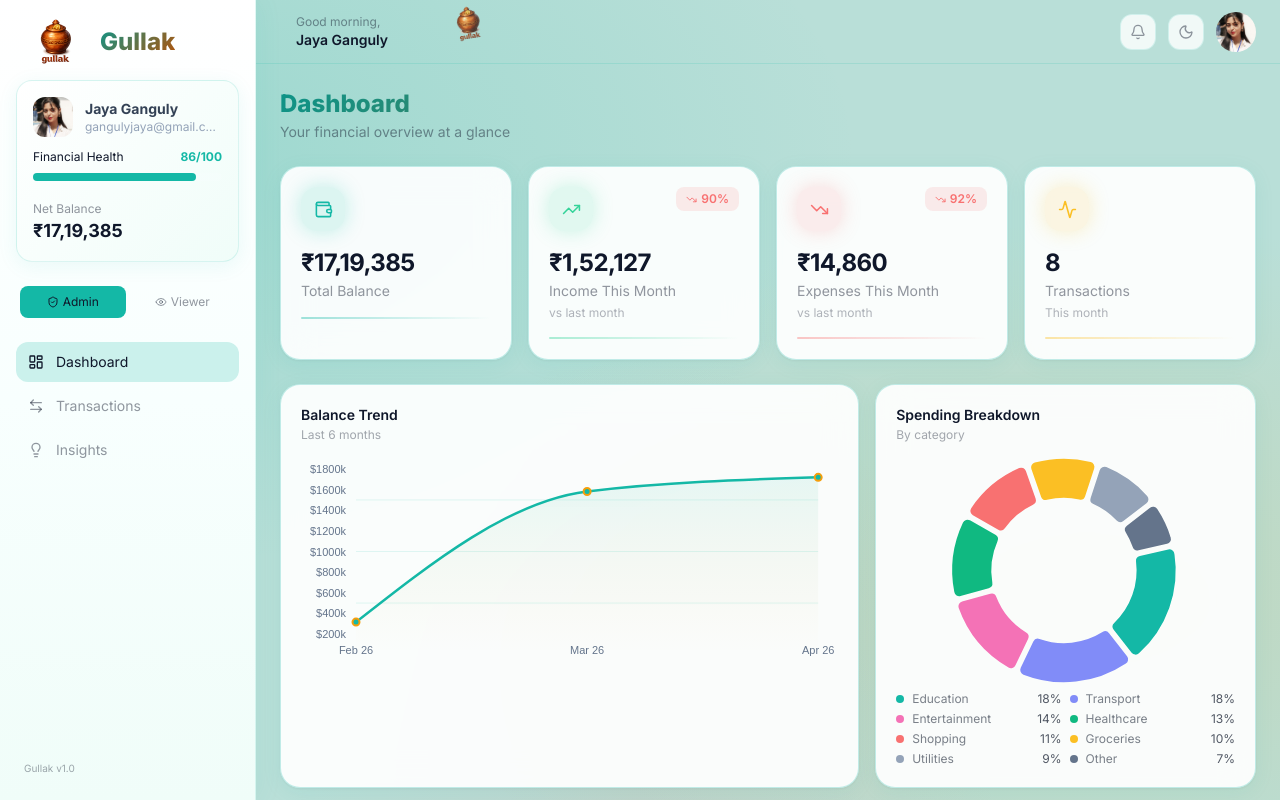
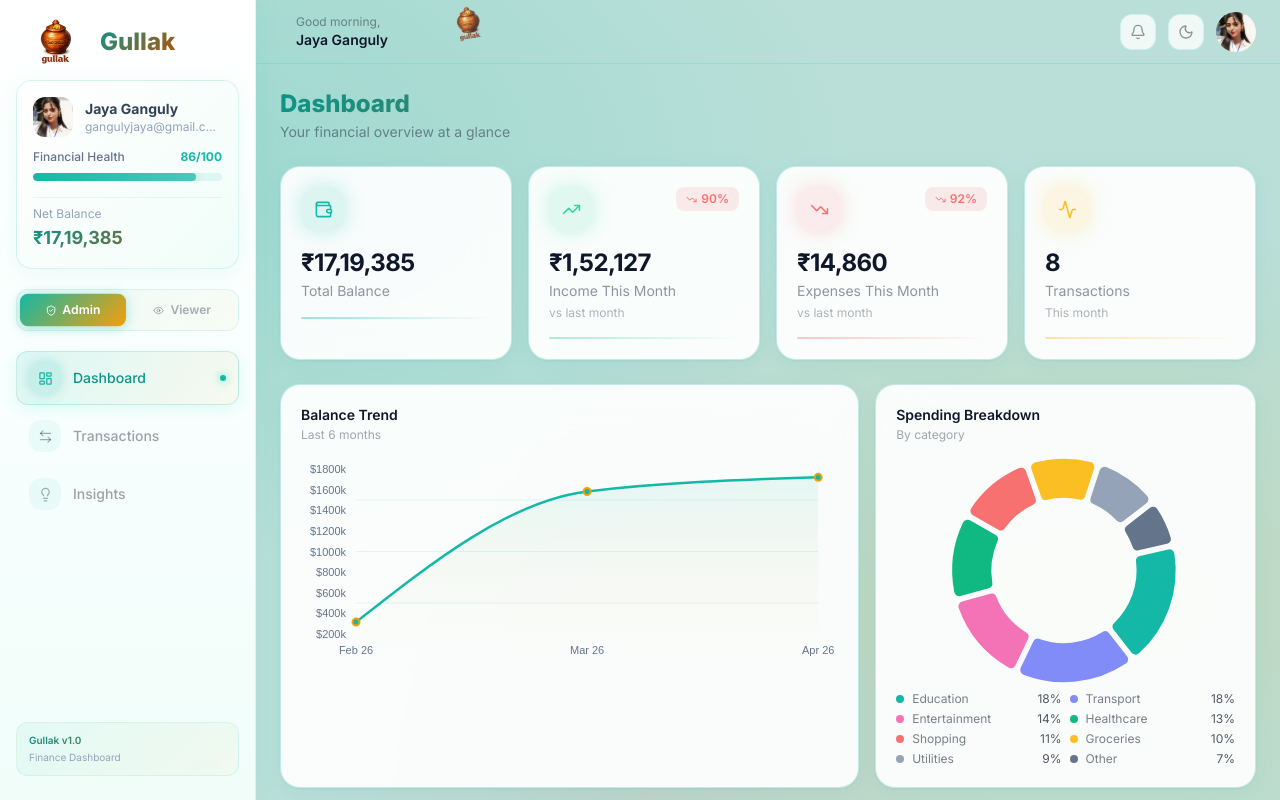
Before and after one commit to Pseudocoder000/Zorvyn_Assignment, a React (Vite) app in the folder Gullak/: page /dashboard in a window 1280 px wide. Built offline with nearby package versions, Linux system fonts and the light colour scheme.

Commit message:
sidebar fix

```diff
--- a/Gullak/src/components/layout/Sidebar.jsx
+++ b/Gullak/src/components/layout/Sidebar.jsx
@@ -1,5 +1,5 @@
 import { Link, useLocation } from 'react-router-dom'
-import { LayoutDashboard, ArrowLeftRight, Lightbulb, ShieldCheck, Eye } from 'lucide-react'
+import { LayoutDashboard, ArrowLeftRight, Lightbulb, TrendingUp, ShieldCheck, Eye } from 'lucide-react'
 import { useSelector, useDispatch } from 'react-redux'
 import { setRole } from '../../features/auth/authSlice'
 import { formatCurrency } from '../../utils/formatters'
@@ -7,12 +7,12 @@ import gullak from "../../stickers/gullak.png"
 import profileImg from "../../assets/profile.jpg";
 
 const links = [
-  { to: '/dashboard', label: 'Dashboard', icon: LayoutDashboard },
+  { to: '/dashboard',    label: 'Dashboard',    icon: LayoutDashboard },
   { to: '/transactions', label: 'Transactions', icon: ArrowLeftRight },
-  { to: '/insights', label: 'Insights', icon: Lightbulb },
+  { to: '/insights',     label: 'Insights',     icon: Lightbulb },
 ]
 
-export default function Sidebar({ isOpen, setIsOpen }) {
+export default function Sidebar() {
   const location = useLocation()
   const dispatch = useDispatch()
   const { role, user } = useSelector(s => s.auth)
@@ -22,28 +22,13 @@ export default function Sidebar({ isOpen, setIsOpen }) {
 
   const totalIncome  = transactions.filter(t => t.type === 'income').reduce((a, t) => a + t.amount, 0)
   const totalExpense = transactions.filter(t => t.type === 'expense').reduce((a, t) => a + t.amount, 0)
-  const balance = totalIncome - totalExpense
-  const health = Math.min(100, Math.max(0, Math.round(((totalIncome - totalExpense) / Math.max(totalIncome, 1)) * 100)))
-  const healthColor = health > 60 ? '#14b8a6' : health > 30 ? '#f59e0b' : '#f87171'
+  const balance      = totalIncome - totalExpense
+  const health       = Math.min(100, Math.max(0, Math.round(((totalIncome - totalExpense) / Math.max(totalIncome, 1)) * 100)))
+  const healthColor  = health > 60 ? '#14b8a6' : health > 30 ? '#f59e0b' : '#f87171'
 
   return (
-    <>
-      {/* BACKDROP (mobile) */}
-      {isOpen && (
-        <div
-          className="fixed inset-0 bg-black/40 z-40 md:hidden"
-          onClick={() => setIsOpen(false)}
-        />
-      )}
-
     <aside
-        className={`
-          fixed md:static top-0 left-0 h-full z-50
-          w-64 shrink-0 py-6 px-4 gap-5 flex flex-col
-          transition-transform duration-300
-          ${isOpen ? 'translate-x-0' : '-translate-x-full'}
-          md:translate-x-0
-        `}
+      className="hidden md:flex flex-col w-64 shrink-0 py-6 px-4 gap-5 transition-colors duration-300"
       style={{
         background: isLight
           ? 'linear-gradient(180deg, #ffffff 0%, #f8fffe 50%, #f0fdf9 100%)'
@@ -54,113 +39,198 @@ export default function Sidebar({ isOpen, setIsOpen }) {
         boxShadow: isLight ? '4px 0 24px rgba(20,184,166,0.06)' : 'none',
       }}
     >
-
-        {/* LOGO */}
+      {}
       <div className="flex items-center gap-3 px-2">
+        {/* <div className="w-9 h-9 rounded-2xl gb flex items-center justify-center shrink-0"> */}
         <div className="w-16 h-9 rounded-2xl flex items-center justify-center shrink-0">
+          {/* <TrendingUp size={16} className="text-white" /> */}
           <img src={gullak} alt="logo" />
         </div>
         <span className="text-2xl font-extrabold gt">Gullak</span>
       </div>
 
-        {/* PROFILE CARD */}
+      {}
       <div
-          className="p-4 flex flex-col gap-3 rounded-2xl"
+        className="p-4 flex flex-col gap-3 rounded-2xl transition-all duration-300"
         style={isLight ? {
           background: 'linear-gradient(135deg, #ffffff 0%, #f0fdf9 100%)',
           border: '1px solid rgba(20,184,166,0.15)',
-            boxShadow: '0 4px 20px rgba(20,184,166,0.08)',
+          boxShadow: '0 4px 20px rgba(20,184,166,0.08), 0 1px 0 rgba(255,255,255,0.8) inset',
         } : {
           background: 'rgba(255,255,255,0.03)',
           border: '1px solid rgba(255,255,255,0.06)',
           boxShadow: '0 4px 24px rgba(0,0,0,0.3)',
         }}
       >
-
+        {}
         <div className="flex items-center gap-3">
          <div className="w-10 h-10 rounded-xl overflow-hidden shrink-0">
-              <img src={profileImg} className="w-full h-full object-cover" />
+  <img
+    src={profileImg}
+    alt="profile"
+    className="w-full h-full object-cover"
+  />
 </div>
           <div className="min-w-0">
             <p className={`text-sm font-bold truncate ${isLight ? 'text-slate-700' : 'text-white'}`}>
-                {user?.name}
+              {user.name}
             </p>
             <p className={`text-xs truncate ${isLight ? 'text-slate-400' : 'text-white/40'}`}>
-                {user?.email}
+              {user.email}
             </p>
           </div>
         </div>
 
-          {/* HEALTH */}
+        {/* financial health*/}
         <div>
-            <div className="flex justify-between mb-2">
-              <span className="text-xs">Financial Health</span>
+          <div className="flex items-center justify-between mb-2">
+            <span className={`text-xs font-medium ${isLight ? 'text-slate-500' : 'text-white/40'}`}>
+              Financial Health
+            </span>
             <span className="text-xs font-bold" style={{ color: healthColor }}>
               {health}/100
             </span>
           </div>
-            <div className="h-2 rounded-full bg-white/10">
+          <div className="h-2 rounded-full overflow-hidden"
+            style={{ background: isLight ? 'rgba(20,184,166,0.1)' : 'rgba(255,255,255,0.06)' }}>
             <div
-                className="h-full rounded-full"
-                style={{ width: `${health}%`, background: healthColor }}
+              className="h-full rounded-full transition-all duration-700"
+              style={{
+                width: `${health}%`,
+                background: `linear-gradient(90deg, ${healthColor}, ${healthColor}bb)`,
+                boxShadow: `0 0 10px ${healthColor}66`,
+              }}
             />
           </div>
         </div>
 
-          {/* BALANCE */}
-          <div className="pt-2">
-            <p className="text-xs text-white/40">Net Balance</p>
-            <p className="text-lg font-bold">{formatCurrency(balance)}</p>
+        {/* Balance */}
+        <div className="pt-2 mt-1"
+          style={{ borderTop: isLight ? '1px solid rgba(20,184,166,0.1)' : '1px solid rgba(255,255,255,0.06)' }}>
+          <p className={`text-xs mb-0.5 ${isLight ? 'text-slate-400' : 'text-white/40'}`}>Net Balance</p>
+          <p className="text-lg font-bold gt">{formatCurrency(balance)}</p>
         </div>
       </div>
 
-        {/* ROLE SWITCH */}
-        <div className="flex gap-1 p-1 rounded-xl bg-white/5">
+      {/* Role Switcher */}
+      <div
+        className="flex gap-1.5 p-1 rounded-xl transition-all duration-300"
+        style={isLight ? {
+          background: 'linear-gradient(135deg, rgba(20,184,166,0.06) 0%, rgba(245,158,11,0.04) 100%)',
+          border: '1px solid rgba(20,184,166,0.12)',
+        } : {
+          background: 'rgba(255,255,255,0.03)',
+          border: '1px solid rgba(255,255,255,0.05)',
+        }}
+      >
         {[
-            { v: 'admin', l: 'Admin', I: ShieldCheck },
+          { v: 'admin',  l: 'Admin',  I: ShieldCheck },
           { v: 'viewer', l: 'Viewer', I: Eye },
         ].map(({ v, l, I }) => {
-            const active = role === v
+          const isActive = role === v
           return (
-              <button
-                key={v}
-                onClick={() => dispatch(setRole(v))}
-                className={`flex-1 py-2 rounded-lg text-xs flex items-center justify-center gap-1 ${
-                  active ? 'bg-teal-500 text-white' : 'text-white/40'
-                }`}
+            <button key={v} onClick={() => dispatch(setRole(v))}
+              className="flex-1 flex items-center justify-center gap-1.5 py-2 rounded-lg text-xs font-semibold transition-all duration-200"
+              style={isActive ? {
+                background: 'linear-gradient(135deg, #14b8a6, #f59e0b)',
+                color: 'white',
+                boxShadow: '0 2px 12px rgba(20,184,166,0.35)',
+                transform: 'scale(1.02)',
+              } : {
+                color: isLight ? 'rgba(15,23,42,0.35)' : 'rgba(255,255,255,0.3)',
+              }}
             >
-                <I size={12} /> {l}
+              <I size={11} /> {l}
             </button>
           )
         })}
       </div>
 
-        {/* NAV LINKS */}
+      {/* Nav Links */}
       <nav className="flex flex-col gap-1 flex-1">
-          {links.map(({ to, label, icon: Icon }) => {
-            const active = location.pathname === to
+        {links.map((link) => {
+          const Icon = link.icon
+          const isActive = location.pathname === link.to
           return (
             <Link
-                key={to}
-                to={to}
-                onClick={() => setIsOpen(false)}
-                className={`flex items-center gap-3 px-3 py-2.5 rounded-xl text-sm ${
-                  active ? 'bg-teal-500/20 text-white' : 'text-white/40'
-                }`}
+              key={link.to}
+              to={link.to}
+              className="flex items-center gap-3 px-3 py-2.5 rounded-xl text-sm font-medium"
+              style={{
+                transition: 'all 0.2s cubic-bezier(0.4, 0, 0.2, 1)',
+                ...(isActive ? {
+                  background: isLight
+                    ? 'linear-gradient(135deg, rgba(20,184,166,0.12) 0%, rgba(245,158,11,0.06) 100%)'
+                    : 'linear-gradient(135deg, rgba(20,184,166,0.2) 0%, rgba(245,158,11,0.08) 100%)',
+                  border: isLight
+                    ? '1px solid rgba(20,184,166,0.2)'
+                    : '1px solid rgba(20,184,166,0.2)',
+                  boxShadow: isLight
+                    ? '0 4px 16px rgba(20,184,166,0.1)'
+                    : '0 0 16px rgba(20,184,166,0.1)',
+                  color: isLight ? '#0d9488' : 'white',
+                } : {
+                  border: '1px solid transparent',
+                  color: isLight ? 'rgba(15,23,42,0.4)' : 'rgba(255,255,255,0.3)',
+                })
+              }}
+              onMouseEnter={e => {
+                if (!isActive) {
+                  e.currentTarget.style.color = isLight ? '#0d9488' : 'rgba(255,255,255,0.8)'
+                  e.currentTarget.style.background = isLight
+                    ? 'linear-gradient(135deg, rgba(20,184,166,0.07) 0%, rgba(245,158,11,0.03) 100%)'
+                    : 'rgba(255,255,255,0.04)'
+                  e.currentTarget.style.transform = 'translateX(3px)'
+                  e.currentTarget.style.border = isLight
+                    ? '1px solid rgba(20,184,166,0.1)'
+                    : '1px solid transparent'
+                }
+              }}
+              onMouseLeave={e => {
+                if (!isActive) {
+                  e.currentTarget.style.color = isLight ? 'rgba(15,23,42,0.4)' : 'rgba(255,255,255,0.3)'
+                  e.currentTarget.style.background = 'transparent'
+                  e.currentTarget.style.transform = 'translateX(0)'
+                  e.currentTarget.style.border = '1px solid transparent'
+                }
+              }}
             >
-                <Icon size={16} />
-                {label}
+              <div className="w-8 h-8 rounded-xl flex items-center justify-center shrink-0"
+                style={{
+                  transition: 'all 0.2s ease',
+                  background: isActive
+                    ? isLight ? 'rgba(20,184,166,0.12)' : 'rgba(20,184,166,0.2)'
+                    : isLight ? 'rgba(20,184,166,0.06)' : 'rgba(255,255,255,0.03)',
+                  boxShadow: isActive ? '0 0 12px rgba(20,184,166,0.25)' : 'none',
+                }}>
+                <Icon size={15} style={{
+                  color: isActive ? '#14b8a6' : isLight ? 'rgba(15,23,42,0.35)' : 'rgba(255,255,255,0.3)',
+                }} />
+              </div>
+
+              <span>{link.label}</span>
+
+              {isActive && (
+                <div className="ml-auto w-1.5 h-1.5 rounded-full"
+                  style={{ background: '#14b8a6', boxShadow: '0 0 8px #2dd4bf' }} />
+              )}
             </Link>
           )
         })}
       </nav>
 
-        {/* FOOTER */}
-        <div className="text-[10px] text-white/30 px-2">
-          Gullak v1.0
+      {/* Footer */}
+      <div className="px-3 py-2.5 rounded-xl transition-all duration-300"
+        style={isLight ? {
+          background: 'linear-gradient(135deg, rgba(20,184,166,0.06) 0%, rgba(245,158,11,0.04) 100%)',
+          border: '1px solid rgba(20,184,166,0.1)',
+        } : {
+          background: 'rgba(255,255,255,0.02)',
+          border: '1px solid rgba(255,255,255,0.05)',
+        }}>
+        <p className="text-[10px] gt font-semibold mb-0.5">Gullak v1.0</p>
+        <p className={`text-[10px] ${isLight ? 'text-slate-400' : 'text-white/25'}`}>Finance Dashboard</p>
       </div>
-
     </aside>
-    </>
   )
 }
```
Lines whose indentation alone changed are shown as unchanged.
